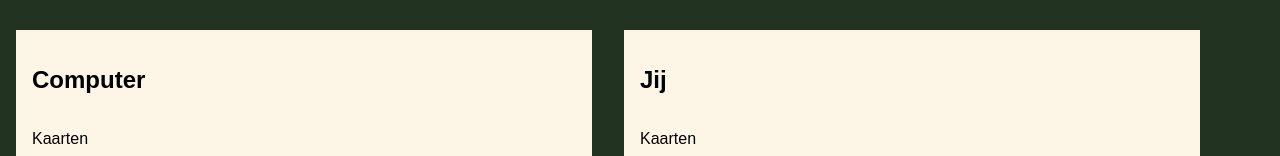
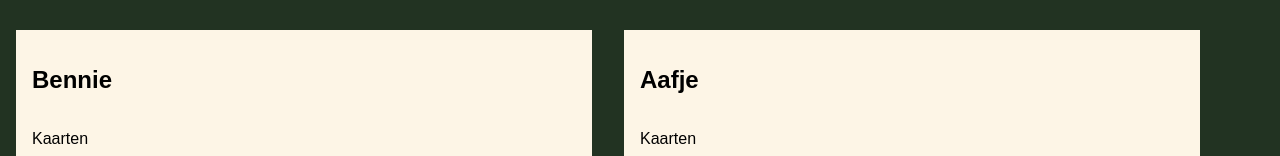
Before and after one commit to smilingkite/kwartet-react-functional, a React (Create React App) app: page / in a window 1280 px wide. Shown: the part 131-287 px from the top of the page. Built offline with nearby package versions, Linux system fonts and the light colour scheme.

Commit message:
check quartet whenever card changes hand

```diff
--- a/src/App.js
+++ b/src/App.js
@@ -139,9 +139,9 @@ let kwartetList = makeKwartetList(letters, [])
 const player1 = {}
 const player2 = {}
 player1.idNo = 1 ;
-player1.name = 'Jij';
+player1.name = 'Aafje';
 player2.idNo = 2 ;
-player2.name = 'Computer';
+player2.name = 'Bennie';
 var playerTurnID
 var otherPlayerID
 
@@ -261,6 +261,7 @@ class App extends Component {
         if (checkCardInHand(kaart, deck)) {
           console.log('Goeie gok!');
           moveCard(kaart, deck, playerTurn);
+          kwartetList = checkKwartet(deck, kwartetList, playerTurn);
         } else {
           console.log('De ander heeft de kaart niet')
           this.changeHand();
```
